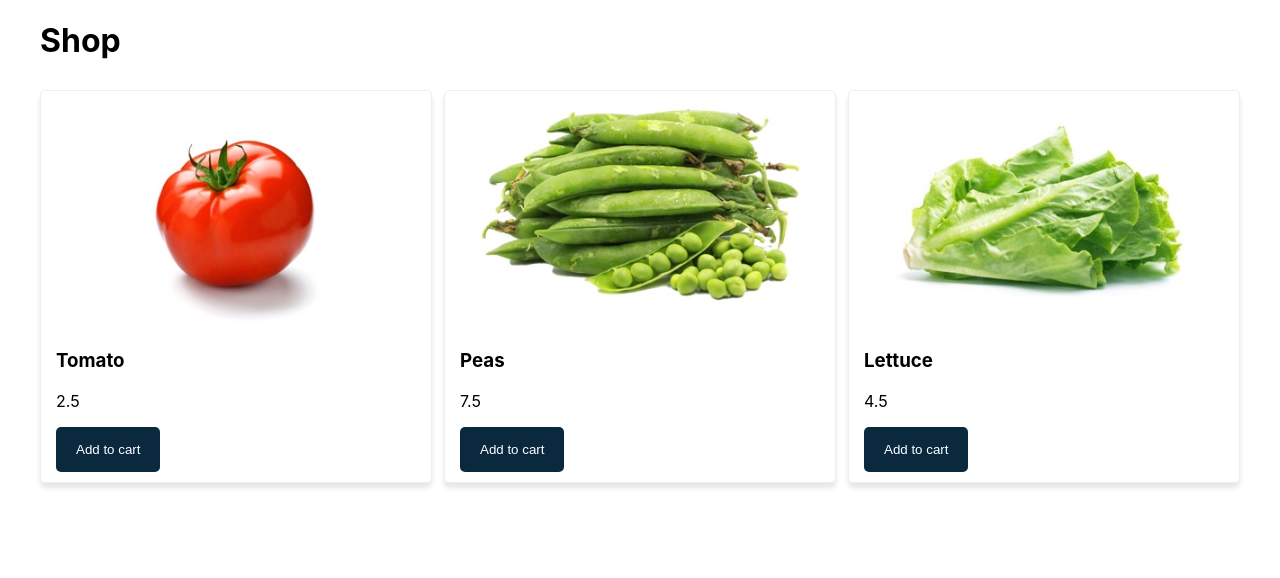
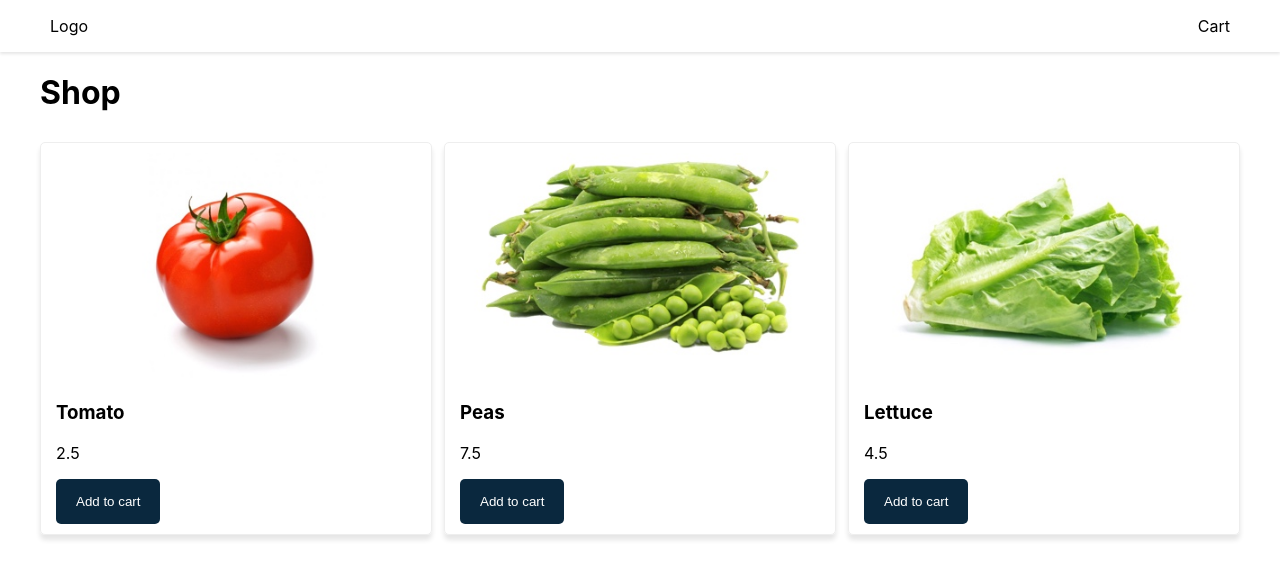
Before and after one commit to torresebas/BrunoShop, a React (Create React App) app: page / in a window 1280 px wide. Shown: the top 578 px of the page. Built offline with nearby package versions, Linux system fonts and the light colour scheme.

Commit message:
Navbar Component

```diff
--- a/src/App.js
+++ b/src/App.js
@@ -3,6 +3,7 @@
 
 import Layout from "./components/Layout";
 import Title from "./components/Title";
+import Navbar from "./components/Navbar";
 
 class App extends Component {
   state = {
@@ -15,8 +16,9 @@
   render() {
     return (
       <div>
+        <Navbar/>
         <Layout>
-          <Title/>
+          <Title />
           <Products
             products={this.state.products}
             addToCart={() => console.log("Do nothing")}
--- /dev/null
+++ b/src/components/Navbar.js
@@ -0,0 +1,27 @@
+import { Component } from "react";
+
+const styles = {
+  navbar: {
+    display: "flex",
+    flexDirection: "row",
+    alignItems: "center",
+    hight: "100px",
+    justifyContent:'space-between',
+    position:'relative',
+    padding:'0 50px',
+    boxShadow: '0 2px 3px rgb(0,0,0,0.1)'
+  },
+};
+
+class Navbar extends Component {
+  render() {
+    return (
+      <nav style={styles.navbar}>
+        <p>Logo</p>
+        <p>Cart</p>
+      </nav>
+    );
+  }
+}
+
+export default Navbar;
```
